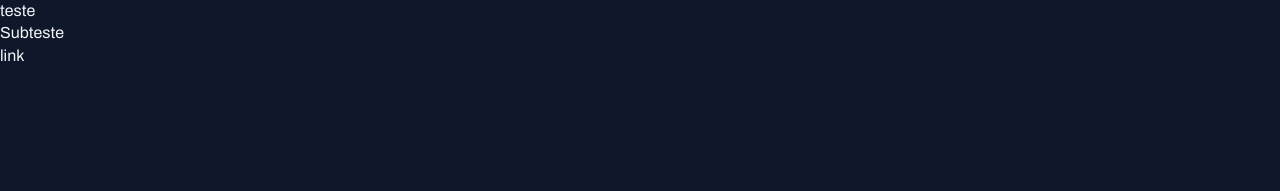
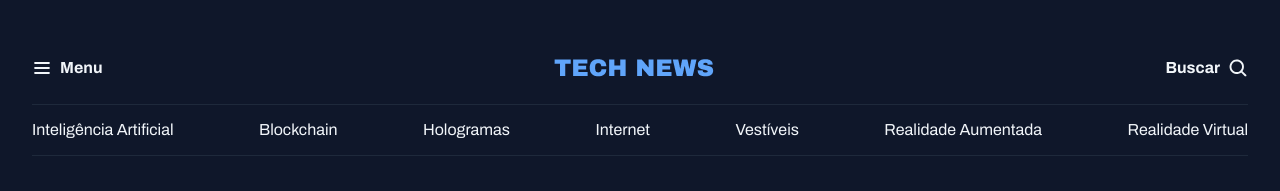
Before and after one commit to Pedropks/News-Portal-2025, a plain HTML site: page index.html in a window 1280 px wide. Drawn offline with Linux system fonts and the light colour scheme; a web font is replaced by a local one.

Commit message:
Creating header

```diff
--- a/index.html
+++ b/index.html
@@ -13,8 +13,28 @@
     />
   </head>
   <body>
-    <h1>teste</h1>
-    <h2>Subteste</h2>
-    <a href="#">link</a>
+    <header class="container">
+      <nav id="primary" class="grid grid-flow-col">
+        <div>
+          <img src="assets/List.svg" alt="Icone de menu" />
+          <strong>Menu</strong>
+        </div>
+        <div><img src="assets/Logo.png" alt="TechNews Logo" /></div>
+        <div>
+          <strong>Buscar</strong>
+          <img src="assets/MagnifyingGlass.svg" alt="Icone de Lupa" />
+        </div>
+      </nav>
+
+      <nav id="secondary" class="grid grid-flow-col">
+        <a href="#">Inteligência Artificial</a>
+        <a href="#">Blockchain</a>
+        <a href="#">Hologramas</a>
+        <a href="#">Internet</a>
+        <a href="#">Vestíveis</a>
+        <a href="#">Realidade Aumentada</a>
+        <a href="#">Realidade Virtual</a>
+      </nav>
+    </header>
   </body>
 </html>
--- a/styles/global.css
+++ b/styles/global.css
@@ -40,3 +40,19 @@ h2,
 h3 {
   font: inherit;
 }
+
+/* utility-first */
+
+.grid {
+  display: grid;
+}
+
+.grid-flow-col {
+  grid-auto-flow: column;
+}
+
+.container {
+  max-width: 1280px;
+  padding: 32px;
+  margin-inline: auto;
+}
--- /dev/null
+++ b/styles/header.css
@@ -0,0 +1,25 @@
+#primary {
+  padding-block: 20px;
+
+  div {
+    display: flex;
+    align-items: center;
+    gap: 8px;
+  }
+
+  div:nth-child(2) {
+    margin-inline: auto;
+  }
+
+  div:nth-child(3) {
+    justify-self: end;
+  }
+}
+
+#secondary {
+  display: flex;
+  padding-block: 14px;
+  border: solid 1px var(--stroke-color);
+  border-inline: none;
+  justify-content: space-between;
+}
--- a/styles/index.css
+++ b/styles/index.css
@@ -1 +1,2 @@
 @import url(global.css);
+@import url(header.css);
```
